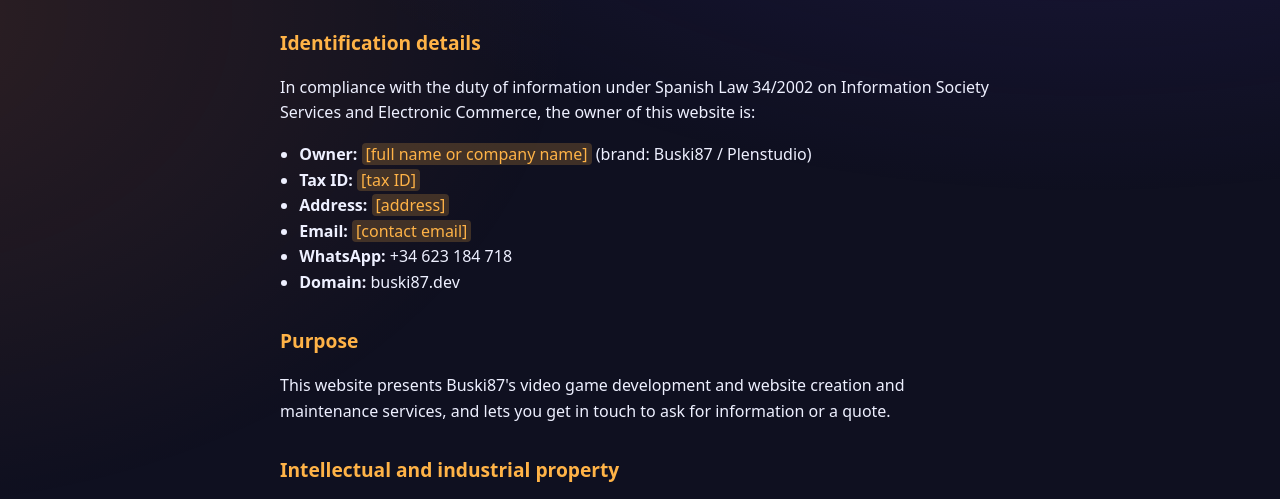
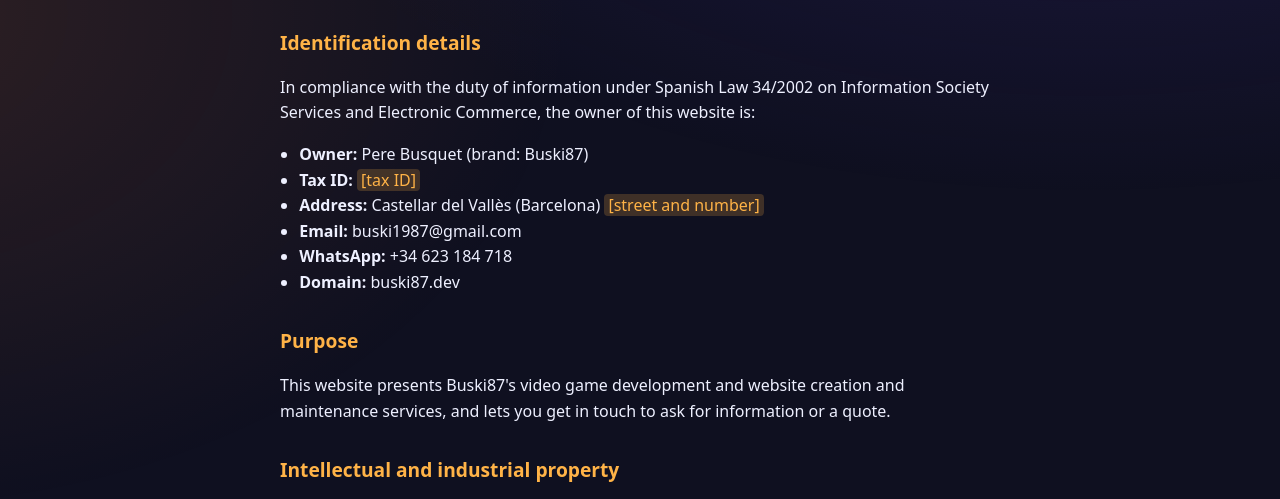
Before and after one commit to Plenstudio/buski87-site, a plain HTML site: page aviso-legal.html in a window 1280 px wide. Shown: the part 227-726 px from the top of the page. Drawn offline with Linux system fonts and the light colour scheme.

Commit message:
Aviso legal con titular, domicilio y correo; política de privacidad con titular y correo de contacto (sin Plenstudio)
Co-Authored-By: Claude Sonnet 5.5 <noreply@anthropic.com>

```diff
--- a/aviso-legal.html
+++ b/aviso-legal.html
@@ -43,10 +43,10 @@
       <h2>Datos identificativos</h2>
       <p>En cumplimiento del deber de información de la Ley 34/2002, de Servicios de la Sociedad de la Información y de Comercio Electrónico, se informa de que el titular de este sitio web es:</p>
       <ul>
-        <li><strong>Titular:</strong> <mark>[nombre y apellidos o razón social]</mark> (marca: Buski87 / Plenstudio)</li>
+        <li><strong>Titular:</strong> Pere Busquet (marca: Buski87)</li>
         <li><strong>NIF/CIF:</strong> <mark>[NIF]</mark></li>
-        <li><strong>Domicilio:</strong> <mark>[dirección]</mark></li>
-        <li><strong>Correo electrónico:</strong> <mark>[email de contacto]</mark></li>
+        <li><strong>Domicilio:</strong> Castellar del Vallès (Barcelona) <mark>[calle y número]</mark></li>
+        <li><strong>Correo electrónico:</strong> buski1987@gmail.com</li>
         <li><strong>WhatsApp:</strong> +34 623 184 718</li>
         <li><strong>Dominio:</strong> buski87.dev</li>
       </ul>
@@ -77,10 +77,10 @@
       <h2>Identification details</h2>
       <p>In compliance with the duty of information under Spanish Law 34/2002 on Information Society Services and Electronic Commerce, the owner of this website is:</p>
       <ul>
-        <li><strong>Owner:</strong> <mark>[full name or company name]</mark> (brand: Buski87 / Plenstudio)</li>
+        <li><strong>Owner:</strong> Pere Busquet (brand: Buski87)</li>
         <li><strong>Tax ID:</strong> <mark>[tax ID]</mark></li>
-        <li><strong>Address:</strong> <mark>[address]</mark></li>
-        <li><strong>Email:</strong> <mark>[contact email]</mark></li>
+        <li><strong>Address:</strong> Castellar del Vallès (Barcelona) <mark>[street and number]</mark></li>
+        <li><strong>Email:</strong> buski1987@gmail.com</li>
         <li><strong>WhatsApp:</strong> +34 623 184 718</li>
         <li><strong>Domain:</strong> buski87.dev</li>
       </ul>
```
Also changed, not shown: privacidad.html (+2 -2 lines), 1 other file.
